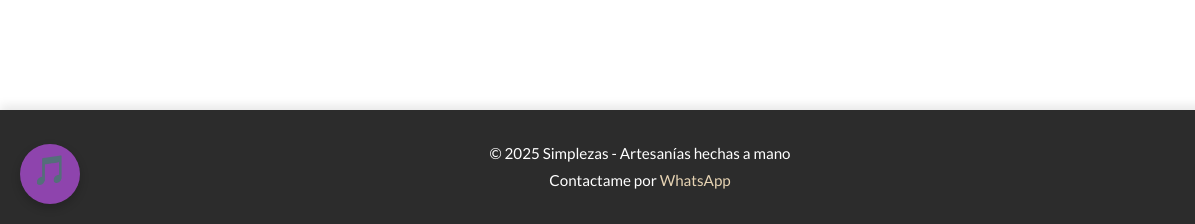
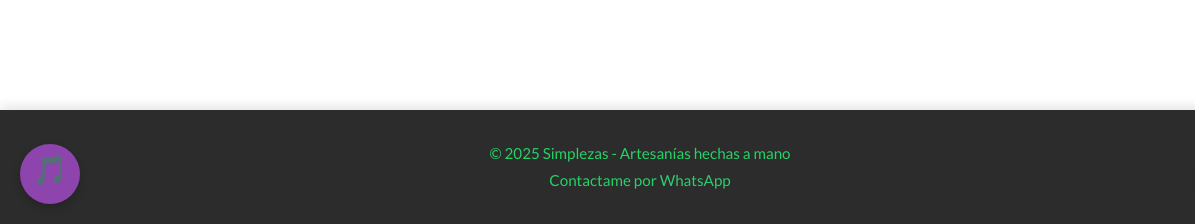
Before and after one commit to Carmen-Rohr/simplezas, a website: page index.html in a window 1280 px wide. Shown: the part 576-800 px from the top of the page, 0-1195 px from the left. Drawn offline with nearby package versions, Linux system fonts and the light colour scheme; no server answers.

Commit message:
"Cambiando colores"

```diff
--- a/style.css
+++ b/style.css
@@ -65,7 +65,7 @@ main {
 
 .footer-personalizado {
     background-color: #2c2c2c; /* Violeta profundo */
-    color: white;
+    color: #25D366;
     font-family: 'Lato', sans-serif;
     font-size: 0.95rem;
     padding: 2rem 1rem;
@@ -75,13 +75,13 @@ main {
 }
 
 .footer-personalizado a {
-    color: #e6d3b3;
+    color: #2ecc71;
     text-decoration: none;
     transition: color 0.3s ease, text-decoration 0.3s ease;
 }
 
 .footer-personalizado a:hover {
-    color: #ffd89b;
+    color: #1ebe57;
     text-decoration: underline;
 }
 
```
